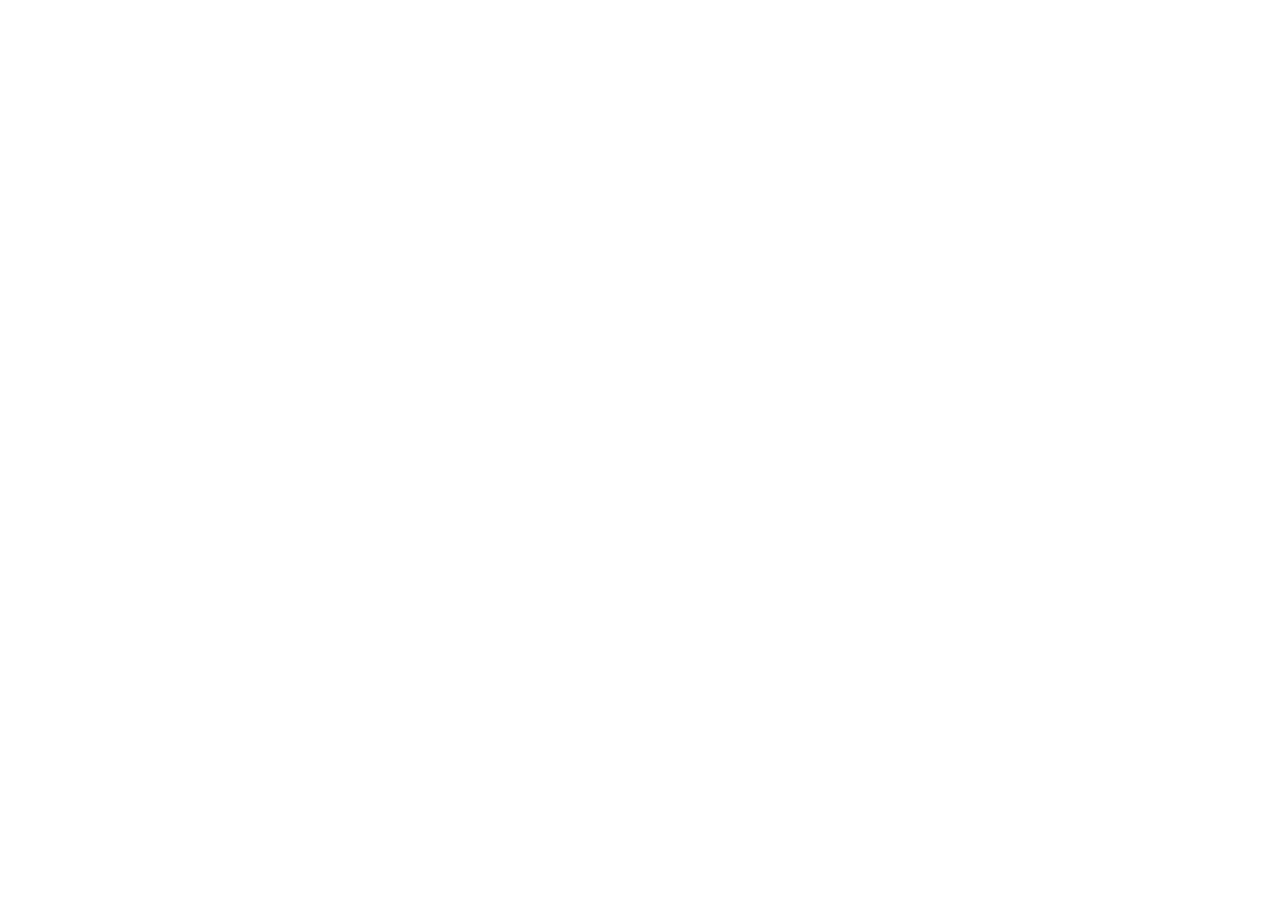
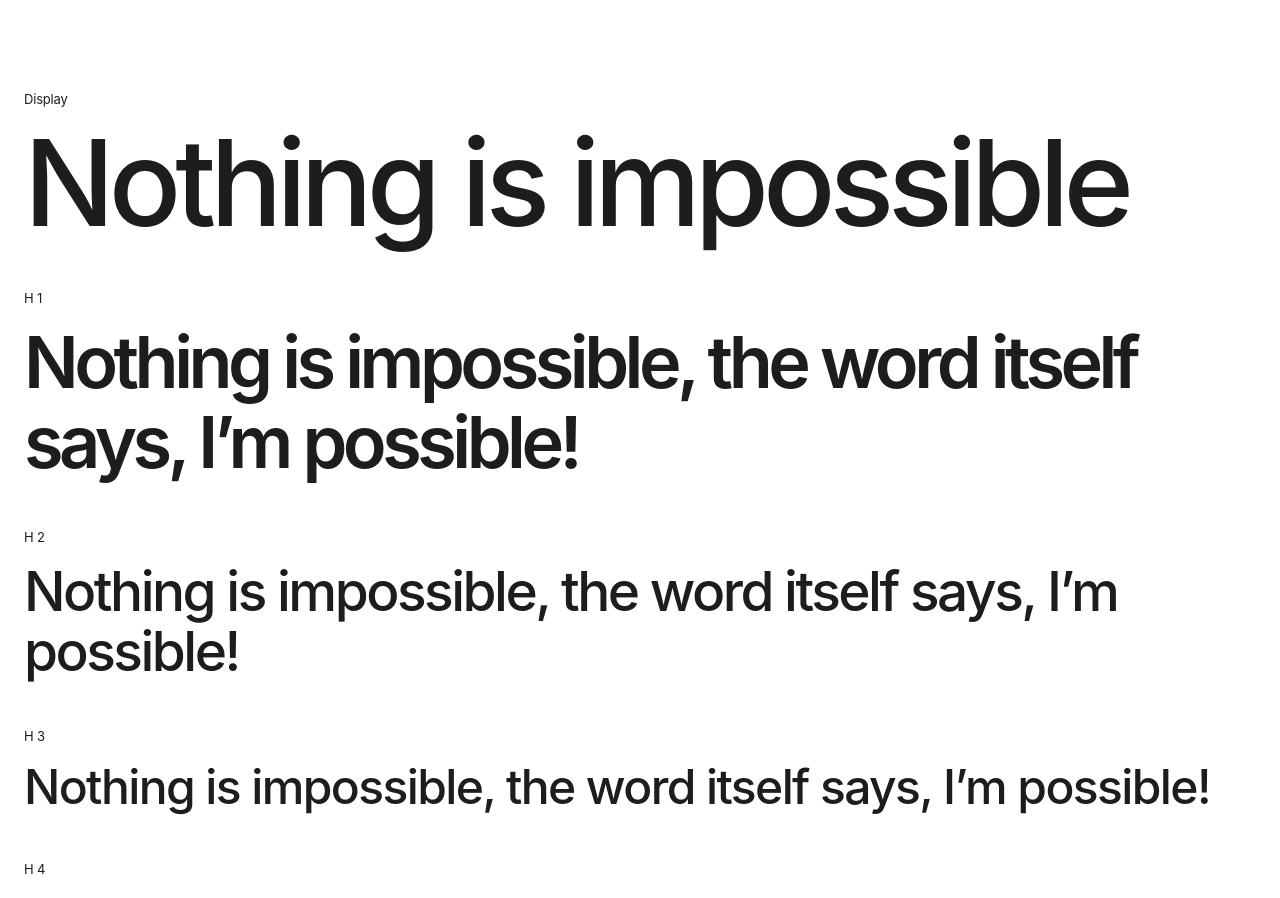
Before and after one commit to ZoubairDjebahDev/codersmonkeys, a Next.js app: page / in a window 1280 px wide. Shown: the part 160-1058 px from the top of the page. Before the commit the page ends 800 px from the top, so only its background shows below. Built offline with nearby package versions, Linux system fonts and the light colour scheme.

Commit message:
feature(typography): tester le fonctionnement du composant typography

```diff
--- a/src/pages/index.tsx
+++ b/src/pages/index.tsx
@@ -1,10 +1,123 @@
 import Seo from "@/ui/components/seo/seo";
+import Typography from "@/ui/design-system/typography/typography";
 
 const Home = () => {
   return (
     <>
       <Seo />
-      <h1>Coders Monkeys</h1>
+      <div className="p-6">
+        <Typography className="mt-12 -mb-8" variant="h1" theme="primary">
+          Typography
+        </Typography>
+        <hr className="border-secondary border-2 mb-32" />
+        <div className="flex flex-col gap-12">
+          <div className="flex flex-col gap-4">
+            <Typography variant="caption4">Display</Typography>
+            <Typography variant="display">Nothing is impossible</Typography>
+          </div>
+          <div className="flex flex-col gap-4">
+            <Typography variant="caption4">H 1</Typography>
+            <Typography variant="h1">
+              Nothing is impossible, the word itself says, I’m possible!
+            </Typography>
+          </div>
+          <div className="flex flex-col gap-4">
+            <Typography variant="caption4">H 2</Typography>
+            <Typography variant="h2">
+              Nothing is impossible, the word itself says, I’m possible!
+            </Typography>
+          </div>
+          <div className="flex flex-col gap-4">
+            <Typography variant="caption4">H 3</Typography>
+            <Typography variant="h3">
+              Nothing is impossible, the word itself says, I’m possible!
+            </Typography>
+          </div>
+          <div className="flex flex-col gap-4">
+            <Typography variant="caption4">H 4</Typography>
+            <Typography variant="h4">
+              Nothing is impossible, the word itself says, I’m possible!
+            </Typography>
+          </div>
+          <div className="flex flex-col gap-4">
+            <Typography variant="caption4">H 5</Typography>
+            <Typography variant="h5">
+              Nothing is impossible, the word itself says, I’m possible!
+            </Typography>
+          </div>
+          <div className="flex flex-col gap-4">
+            <Typography variant="caption4">Lead</Typography>
+            <Typography variant="lead" weight="regular">
+              Nothing is impossible, the word itself says, I’m possible!
+            </Typography>
+            <Typography variant="lead" weight="medium">
+              Nothing is impossible, the word itself says, I’m possible!
+            </Typography>
+          </div>
+          <div className="flex flex-col gap-4">
+            <Typography variant="caption4">Body lg</Typography>
+            <Typography variant="body-lg">
+              When I was 5 years old, my mother always told me that happiness
+              was the key to life. When I went to school, they asked me what I
+              wanted to be when I grew up.!
+            </Typography>
+          </div>
+          <div className="flex flex-col gap-4">
+            <Typography variant="caption4">Body base</Typography>
+            <Typography variant="body-base">
+              When I was 5 years old, my mother always told me that happiness
+              was the key to life. When I went to school, they asked me what I
+              wanted to be when I grew up.!
+            </Typography>
+          </div>
+          <div className="flex flex-col gap-4">
+            <Typography variant="caption4">Body sm</Typography>
+            <Typography variant="body-sm">
+              When I was 5 years old, my mother always told me that happiness
+              was the key to life. When I went to school, they asked me what I
+              wanted to be when I grew up.!
+            </Typography>
+          </div>
+          <div className="grid grid-cols-4">
+            <div className="flex flex-col gap-4">
+              <Typography variant="caption4">Caption 1</Typography>
+              <Typography variant="caption1" weight="regular">
+                Regular
+              </Typography>
+              <Typography variant="caption1" weight="medium">
+                Medium
+              </Typography>
+            </div>
+            <div className="flex flex-col gap-4">
+              <Typography variant="caption4">Caption 2</Typography>
+              <Typography variant="caption2" weight="regular">
+                Regular
+              </Typography>
+              <Typography variant="caption2" weight="medium">
+                Medium
+              </Typography>
+            </div>
+            <div className="flex flex-col gap-4">
+              <Typography variant="caption4">Caption 3</Typography>
+              <Typography variant="caption3" weight="regular">
+                Regular
+              </Typography>
+              <Typography variant="caption3" weight="medium">
+                Medium
+              </Typography>
+            </div>
+            <div className="flex flex-col gap-4">
+              <Typography variant="caption4">Caption 4</Typography>
+              <Typography variant="caption4" weight="regular">
+                Regular
+              </Typography>
+              <Typography variant="caption4" weight="medium">
+                Medium
+              </Typography>
+            </div>
+          </div>
+        </div>
+      </div>
     </>
   );
 };
--- a/tailwind.config.ts
+++ b/tailwind.config.ts
@@ -118,7 +118,6 @@
           },
         ],
       },
-      theme: {
       colors: {
         white: "#FFFFFF",
         primary: {
@@ -146,7 +145,6 @@
       },
     },
   },
-  },
   plugins: [],
 };
 
```
Lines whose indentation alone changed are shown as unchanged.
